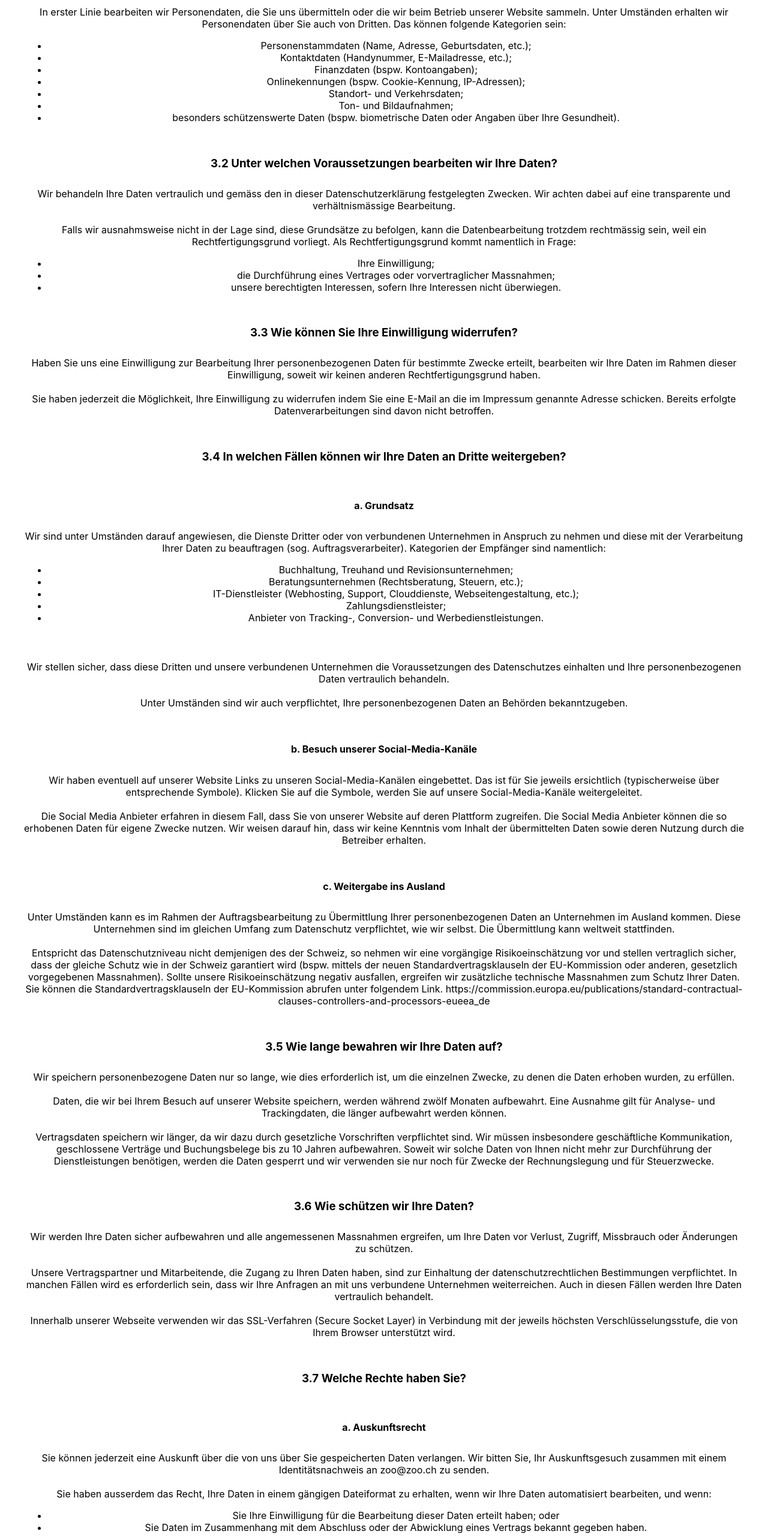
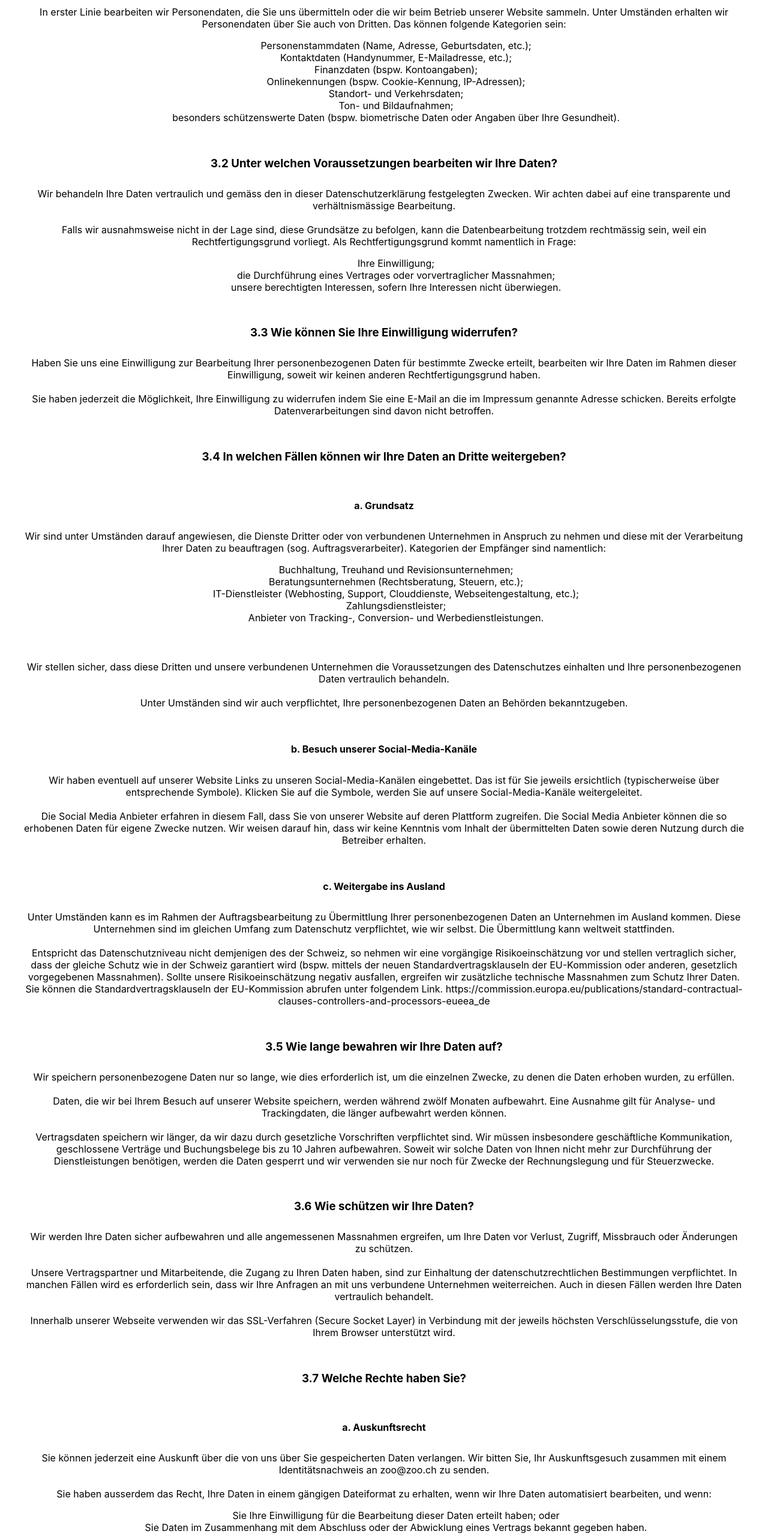
Before and after one commit to Juschwy/Zoo-App, a React (Vite) app in the folder frontend/: page /data in a window 1280 px wide. Shown: the part 968-3531 px from the top of the page at 60% size. Built offline with nearby package versions, Linux system fonts and the light colour scheme.

Commit message:
No more list decoration.

```diff
--- a/frontend/src/components/DPI.tsx
+++ b/frontend/src/components/DPI.tsx
@@ -17,7 +17,7 @@ function DPI() {
                 erhalten wir diese Daten</h3><p>In erster Linie bearbeiten wir Personendaten, die Sie uns
                 übermitteln oder die wir beim Betrieb unserer Website sammeln. Unter Umständen erhalten wir
                 Personendaten über Sie auch von Dritten. Das können folgende Kategorien sein:</p>
-                <ul>
+                <ul style={{listStyle: "none"}}>
                     <li>Personenstammdaten (Name, Adresse, Geburtsdaten, etc.);</li>
                     <li>Kontaktdaten (Handynummer, E-Mailadresse, etc.);</li>
                     <li>Finanzdaten (bspw. Kontoangaben);</li>
@@ -34,7 +34,7 @@ function DPI() {
                 ausnahmsweise nicht in der Lage sind, diese Grundsätze zu befolgen, kann die
                 Datenbearbeitung trotzdem rechtmässig sein, weil ein Rechtfertigungsgrund vorliegt. Als
                 Rechtfertigungsgrund kommt namentlich in Frage:</p>
-                <ul>
+                <ul style={{listStyle: "none"}}>
                     <li>Ihre Einwilligung;</li>
                     <li>die Durchführung eines Vertrages oder vorvertraglicher Massnahmen;</li>
                     <li>unsere berechtigten Interessen, sofern Ihre Interessen nicht überwiegen.</li>
@@ -50,7 +50,7 @@ function DPI() {
                 oder von verbundenen Unternehmen in Anspruch zu nehmen und diese mit der Verarbeitung
                 Ihrer Daten zu beauftragen (sog. Auftragsverarbeiter). Kategorien der Empfänger sind
                 namentlich:</p>
-                <ul>
+                <ul style={{listStyle: "none"}}>
                     <li>Buchhaltung, Treuhand und Revisionsunternehmen;</li>
                     <li>Beratungsunternehmen (Rechtsberatung, Steuern, etc.);</li>
                     <li>IT-Dienstleister (Webhosting, Support, Clouddienste, Webseitengestaltung,
@@ -110,7 +110,7 @@ function DPI() {
                 zu senden.<br/><br/>Sie haben ausserdem das Recht, Ihre Daten in einem gängigen
                 Dateiformat zu erhalten, wenn wir Ihre Daten automatisiert bearbeiten, und wenn:
             </p>
-                <ul>
+                <ul style={{listStyle: "none"}}>
                     <li>Sie Ihre Einwilligung für die Bearbeitung dieser Daten erteilt haben; oder
                     </li>
                     <li>Sie Daten im Zusammenhang mit dem Abschluss oder der Abwicklung eines
@@ -148,7 +148,7 @@ function DPI() {
                 automatisch zu Zwecken der Systemadministration, für statistische oder für
                 Sicherungszwecke oder für Trackingzwecke gespeichert. Es handelt sich dabei
                 um:</p>
-                <ul>
+                <ul style={{listStyle: "none"}}>
                     <li>den Namen Ihres Internetserviceproviders;</li>
                     <li>Ihre IP-Adresse (unter Umständen);</li>
                     <li>die Version Ihrer Browser-Software;</li>
```
Lines whose indentation alone changed are shown as unchanged.
